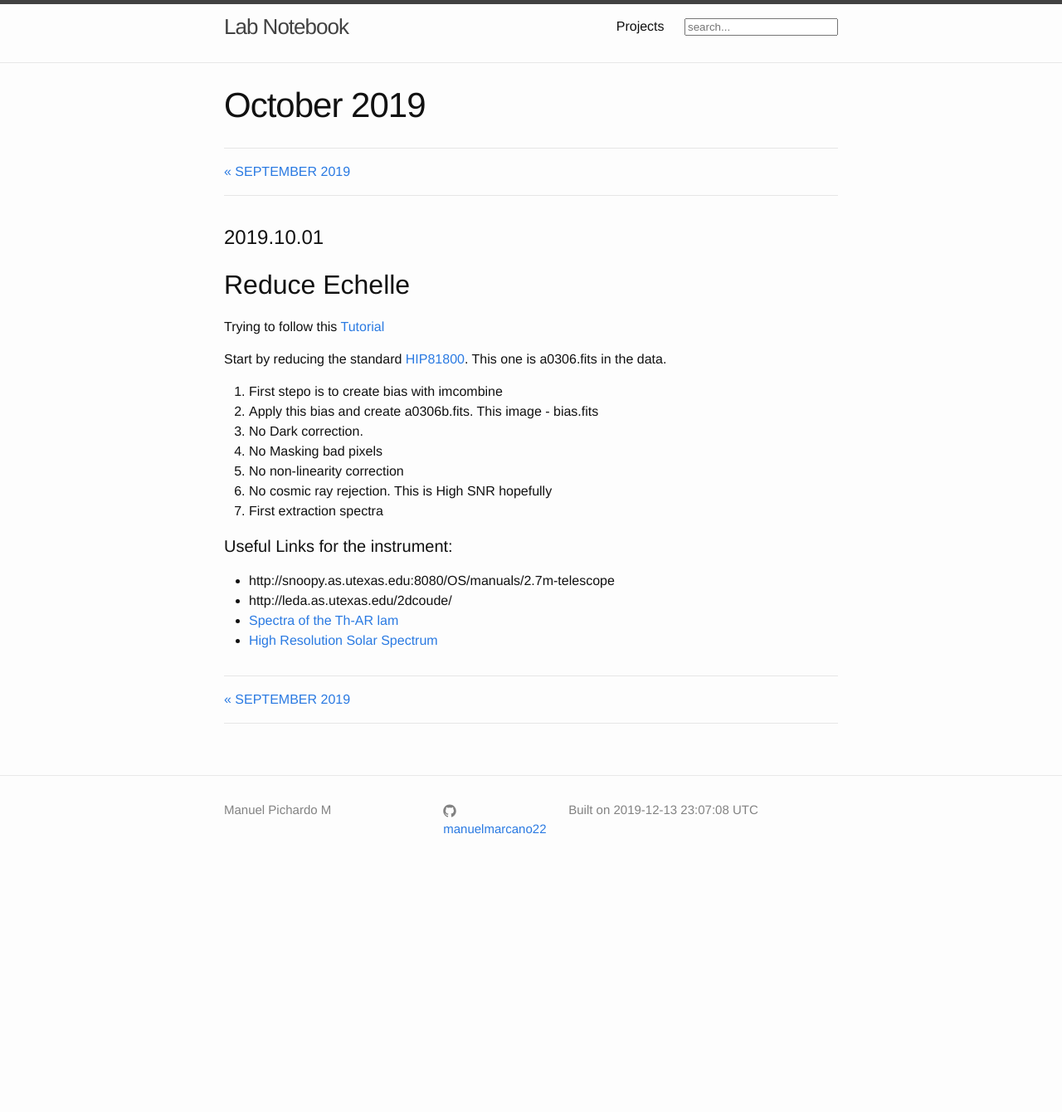
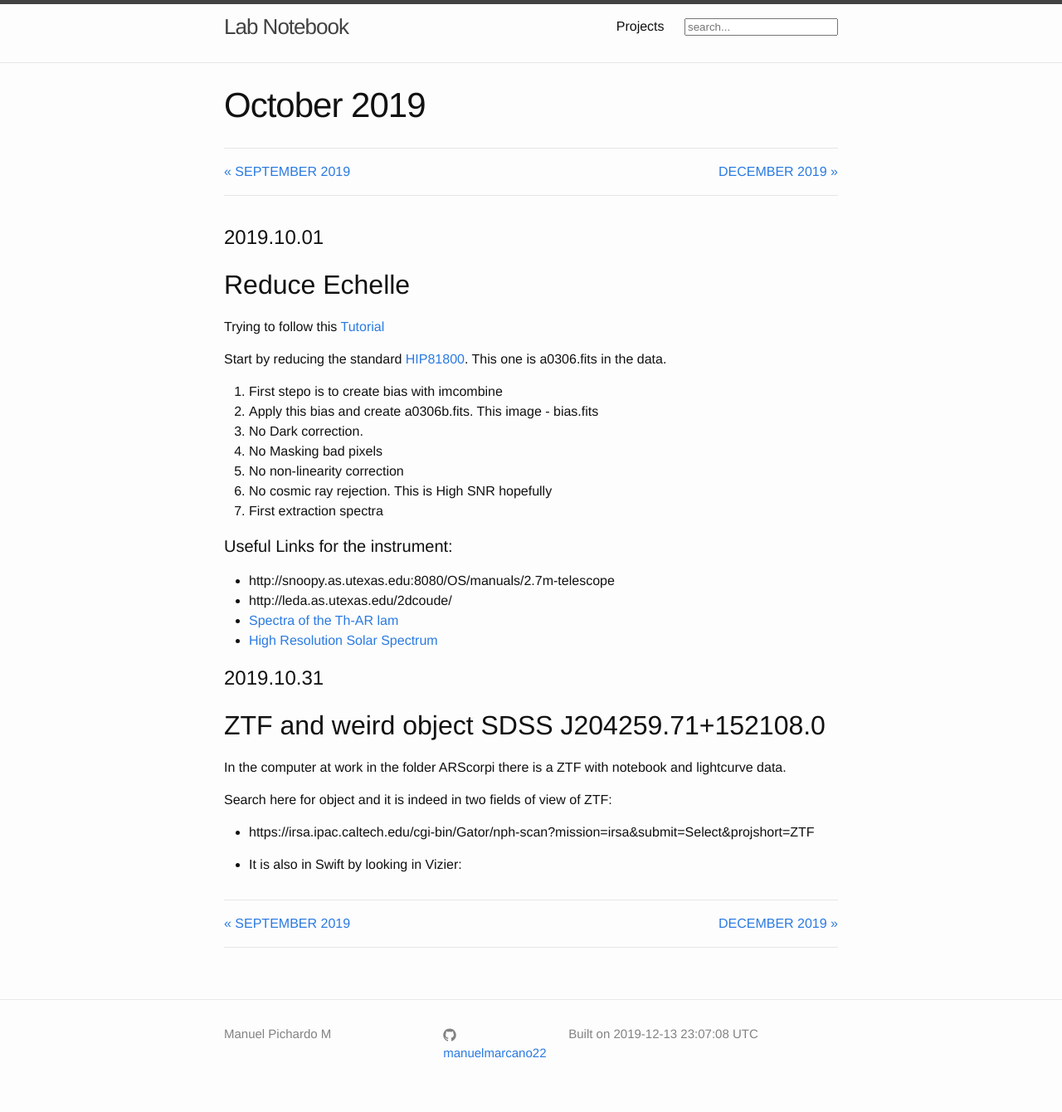
Before and after one commit to manuelmarcano22/Notebook, a Jekyll site: the page built from _posts/2019_10/2019-10-01-October.md, in a window 1280 px wide. Shown: the whole page at 83% size. Built offline with Jekyll 4.4.1, drawn with Linux system fonts in a browser that asks for light colours; before the commit the page ends 1070 px from its top, so only the background shows below that.

Commit message:
Base Sources :octocat:

```diff
--- a/_posts/2019_10/2019-10-01-October.md
+++ b/_posts/2019_10/2019-10-01-October.md
@@ -29,3 +29,20 @@ Start by reducing the standard [HIP81800](http://simbad.u-strasbg.fr/simbad/sim-
 - http://leda.as.utexas.edu/2dcoude/
 - [Spectra of the Th-AR lam](https://www.as.utexas.edu/~hebe/2dcoude/thar/thar.pdf)
 - [ High Resolution Solar Spectrum](http://bass2000.obspm.fr/solar_spect.php)
+
+
+
+
+# 2019.10.31
+
+## ZTF and weird object SDSS J204259.71+152108.0
+
+
+In the computer at work in the folder ARScorpi there is a ZTF with notebook and lightcurve data.
+
+
+Search here for object and it is indeed in two fields of view of ZTF:
+
+- https://irsa.ipac.caltech.edu/cgi-bin/Gator/nph-scan?mission=irsa&submit=Select&projshort=ZTF
+
+- It is also in Swift by looking in Vizier:
```
Also changed, not shown: _posts/2019_12/2019-12-01-December.md (added, +15 -0 lines), _posts/2019_12/assets/oneexp.png (added), _posts/2019_12/assets/threeexp.png (added), _posts/2019_12/assets/twoexp.png (added).
